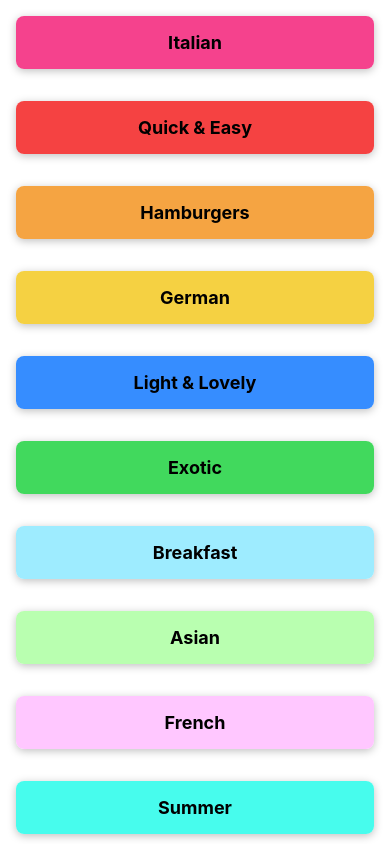
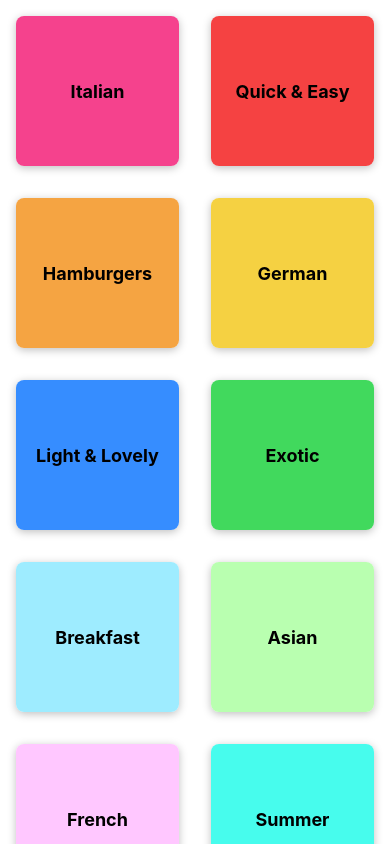
Before and after one commit to Juciano-Farias/RNmealsApp, a React Native app: screen / in a window 390 px wide. Built offline with nearby package versions, Linux system fonts and the light colour scheme.

Commit message:
adjusting to have 2 columns

```diff
--- a/screens/CategoryScreen.js
+++ b/screens/CategoryScreen.js
@@ -13,6 +13,7 @@ const CategoryScreen = () => {
         data={CATEGORIES}
         renderItem={renderCategoryItem}
         keyExtractor={(item) => item.id}
+        numColumns={2}
     />
   )
 }
```
